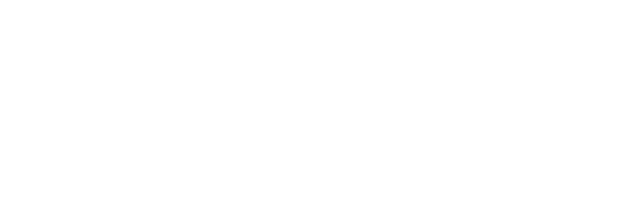
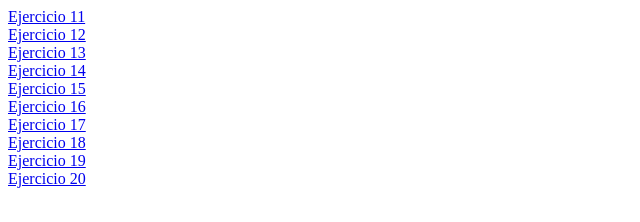
Before and after one commit to Juand990/jdng-fe-gc-tablasdiv-06-23, a plain HTML site: page index.html in a window 1280 px wide. Shown: the whole page, without its empty margins (0-640 px from the left). Drawn offline with Linux system fonts and the light colour scheme.

Commit message:
act. index,html

```diff
--- a/index.html
+++ b/index.html
@@ -6,6 +6,15 @@
     <title>Document</title>
 </head>
 <body>
-
+    <a href="./ej11-12/deportes/donde.html">Ejercicio 11</a><br>
+    <a href="./ej11-12/deportes/donde2.html">Ejercicio 12</a><br>
+    <a href="./ej13/index.html">Ejercicio 13</a><br>
+    <a href="./ej14/index.html">Ejercicio 14</a><br>
+    <a href="./ej15/index.html">Ejercicio 15</a><br>
+    <a href="./ej16/index.html">Ejercicio 16</a><br>
+    <a href="./ej17/index.html">Ejercicio 17</a><br>
+    <a href="./ej18/index.html">Ejercicio 18</a><br>
+    <a href="./ej19/index.html">Ejercicio 19</a><br>
+    <a href="./ej20/index.html">Ejercicio 20</a>
 </body>
 </html>
```
